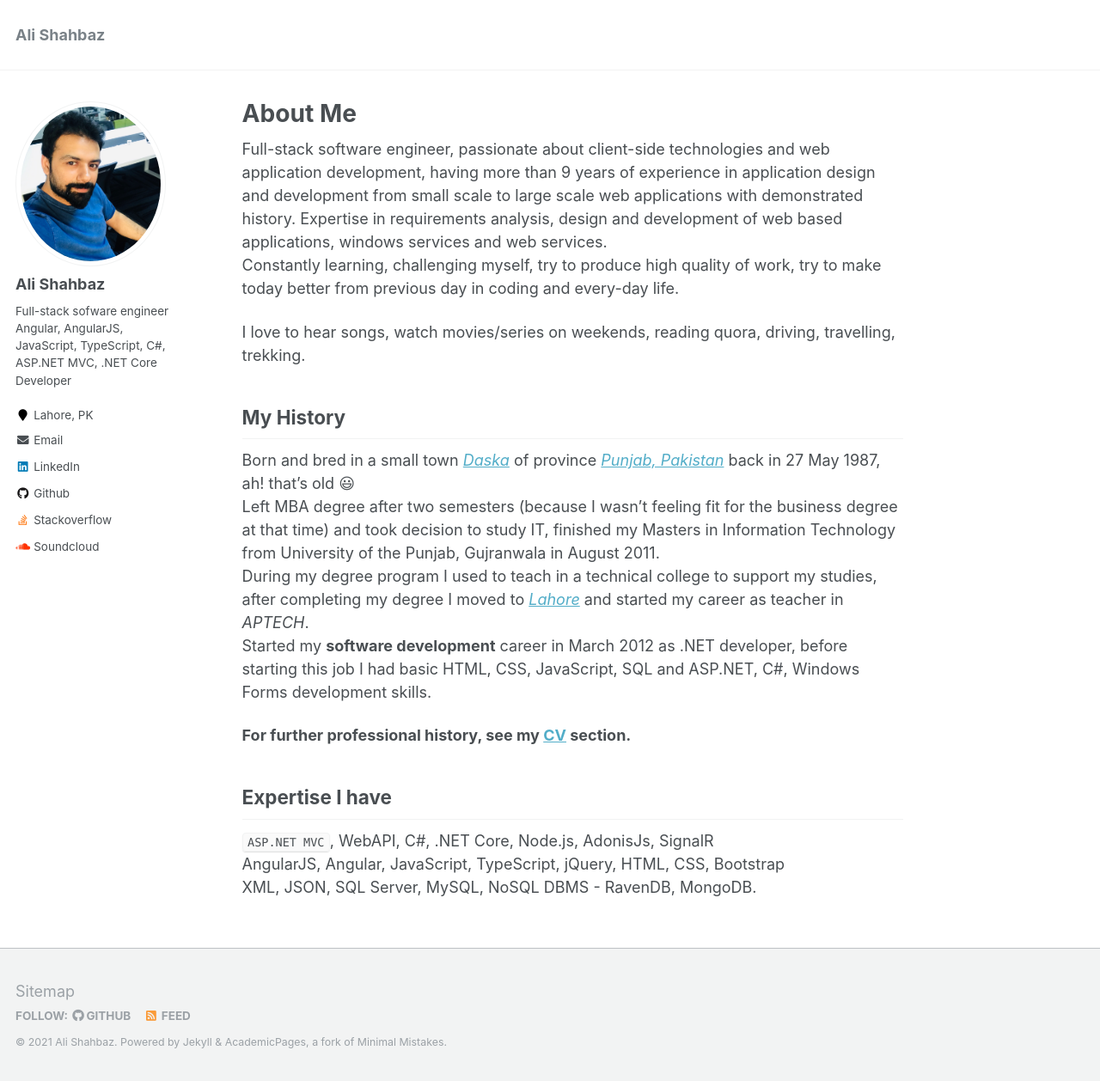
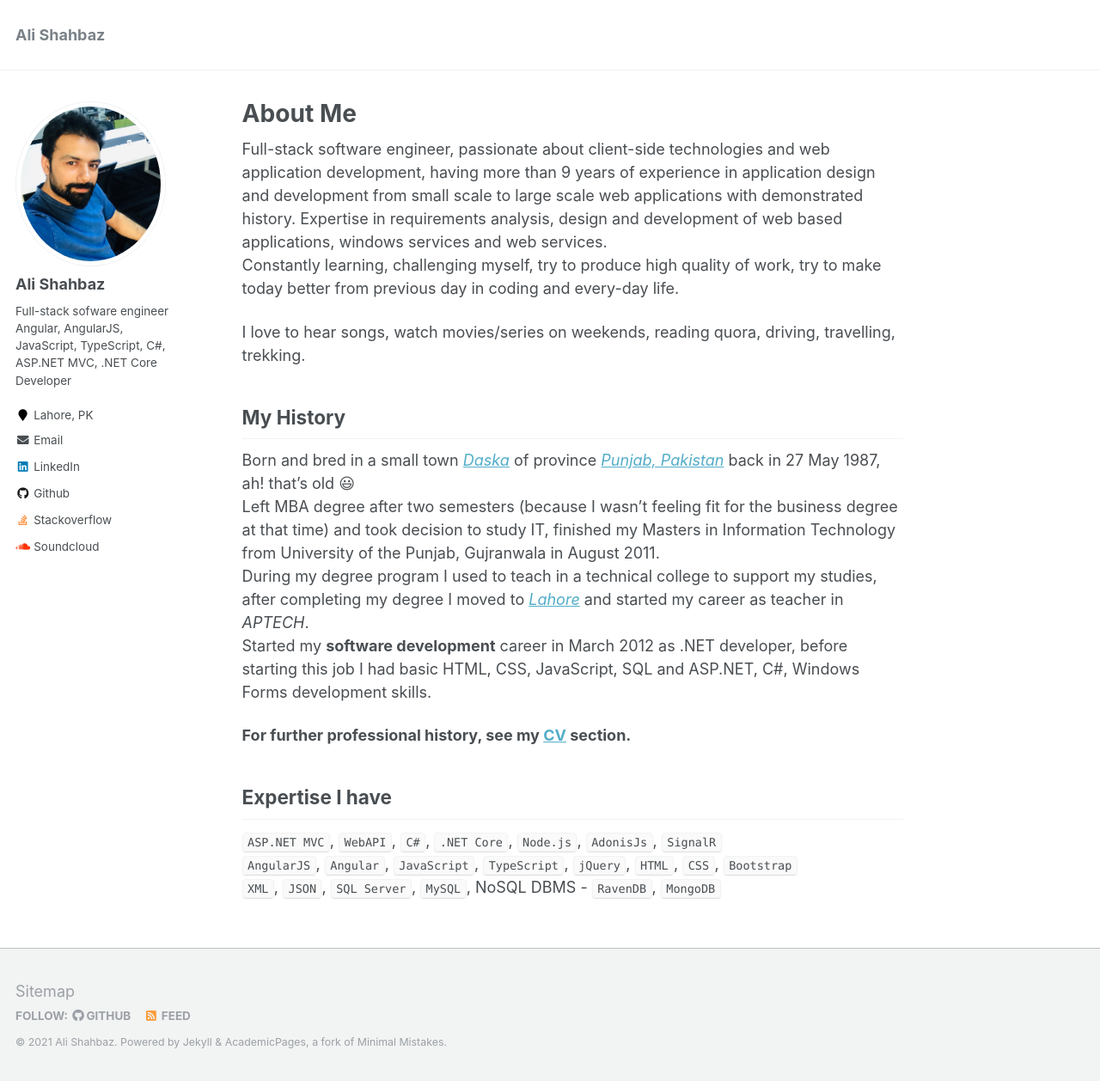
Before and after one commit to ali-shahbaz/ali-shahbaz.github.io, a Jekyll site: the page built from _pages/about.md, in a window 1280 px wide and 1258 px high. Shown: the whole window at 86% size. Built offline with Jekyll 4.4.1, drawn with Linux system fonts in a browser that asks for light colours.

```diff
--- a/_pages/about.md
+++ b/_pages/about.md
@@ -24,6 +24,6 @@ Started my **software development** career in March 2012 as .NET developer, befo
 
 Expertise I have
 ---
-`ASP.NET MVC`, WebAPI, C#, .NET Core, Node.js, AdonisJs, SignalR<br>
-AngularJS, Angular, JavaScript, TypeScript, jQuery, HTML, CSS, Bootstrap<br>
-XML, JSON, SQL Server, MySQL, NoSQL DBMS - RavenDB, MongoDB.
+`ASP.NET MVC`, `WebAPI`, `C#`, `.NET Core`, `Node.js`, `AdonisJs`, `SignalR`<br>
+`AngularJS`, `Angular`, `JavaScript`, `TypeScript`, `jQuery`, `HTML`, `CSS`, `Bootstrap`<br>
+`XML`, `JSON`, `SQL Server`, `MySQL`, NoSQL DBMS - `RavenDB`, `MongoDB`
```
